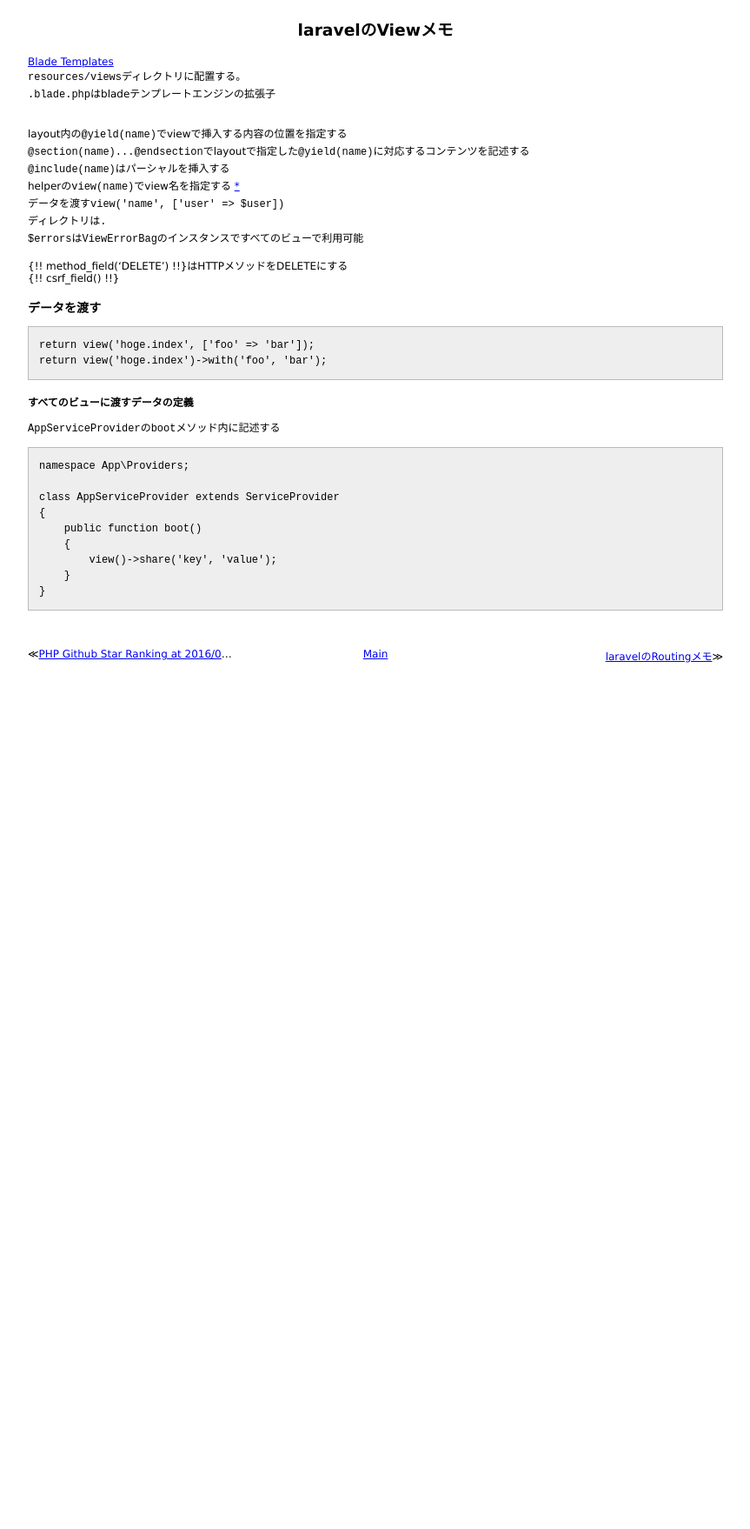
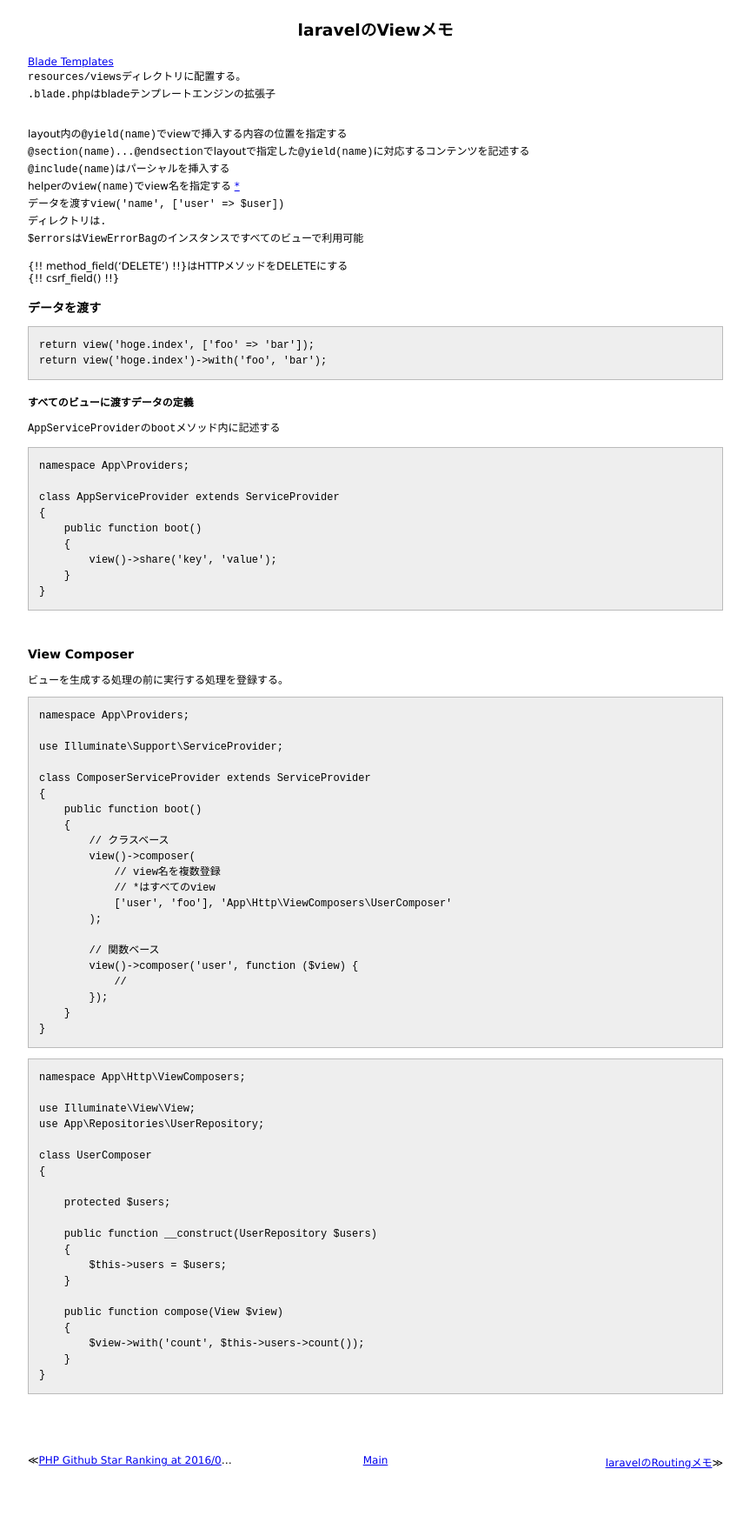
Before and after one commit to 38elements/38elements.github.com, a Jekyll site: the page built from _posts/2016-05-06-laravel-view.md, in a window 1280 px wide. Shown: the whole page at 87% size, without its empty margins (208-1071 px from the left). Built offline with Jekyll 4.4.1, drawn with Linux system fonts in a browser that asks for light colours; before the commit the page ends 900 px from its top, so only the background shows below that.

Commit message:
Update 2016-05-06-laravel-view.md

````diff
--- a/_posts/2016-05-06-laravel-view.md
+++ b/_posts/2016-05-06-laravel-view.md
@@ -40,3 +40,55 @@ class AppServiceProvider extends ServiceProvider
     }
 }
 ```
+<br>
+
+### View Composer
+ビューを生成する処理の前に実行する処理を登録する。
+
+```
+namespace App\Providers;
+
+use Illuminate\Support\ServiceProvider;
+
+class ComposerServiceProvider extends ServiceProvider
+{
+    public function boot()
+    {
+        // クラスベース
+        view()->composer(
+            // view名を複数登録
+            // *はすべてのview
+            ['user', 'foo'], 'App\Http\ViewComposers\UserComposer'
+        );
+
+        // 関数ベース
+        view()->composer('user', function ($view) {
+            //
+        });
+    }
+}
+```
+
+```
+namespace App\Http\ViewComposers;
+
+use Illuminate\View\View;
+use App\Repositories\UserRepository;
+
+class UserComposer
+{
+
+    protected $users;
+
+    public function __construct(UserRepository $users)
+    {
+        $this->users = $users;
+    }
+
+    public function compose(View $view)
+    {
+        $view->with('count', $this->users->count());
+    }
+}
+```
+<br>
````
